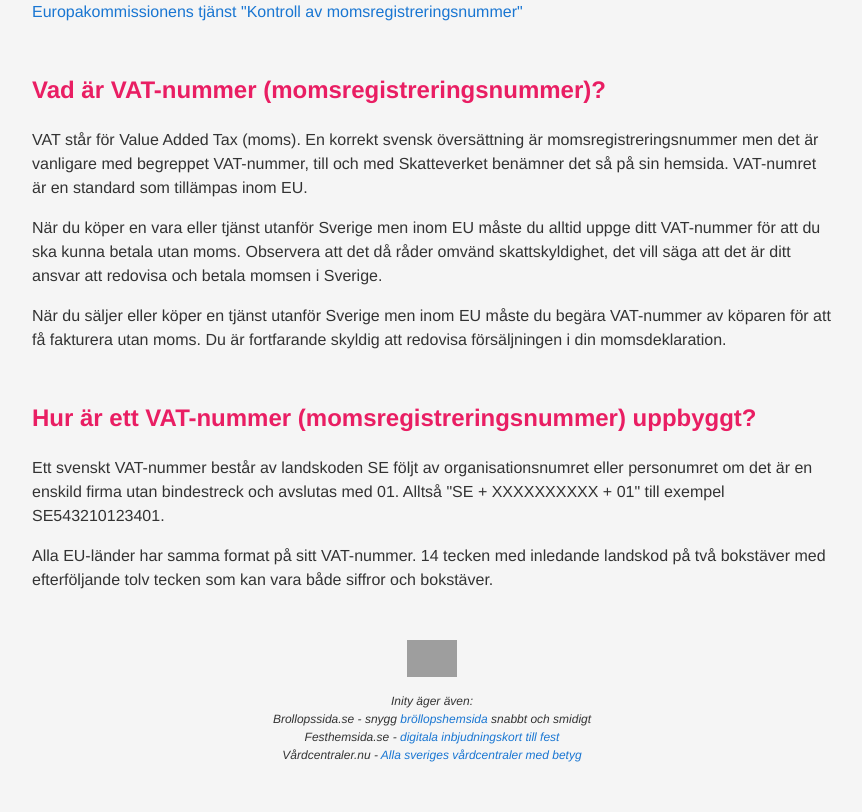
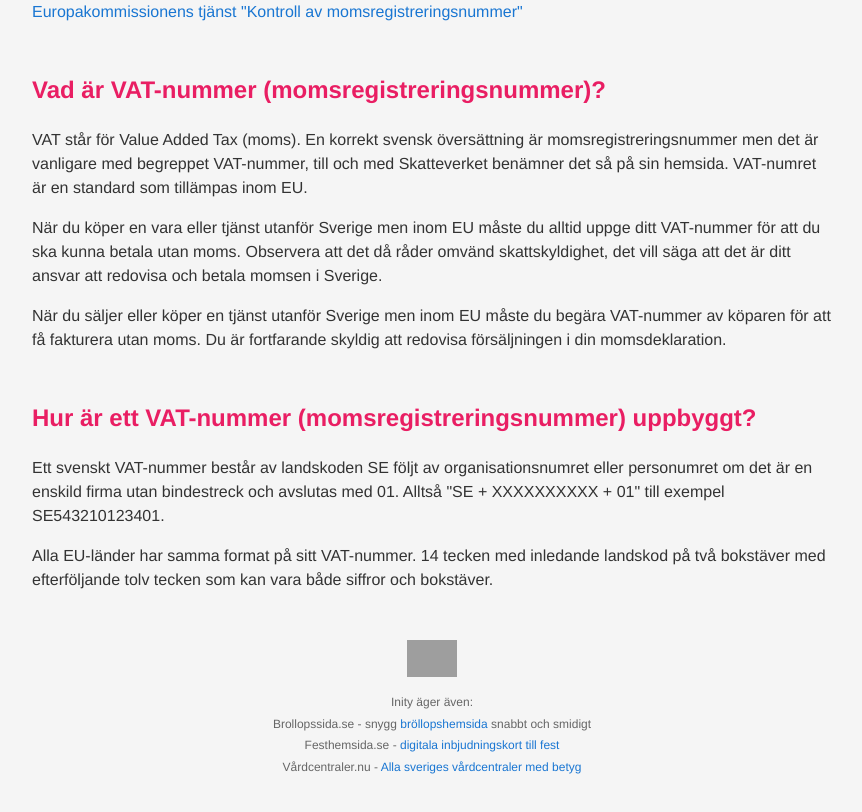
Before and after one commit to JohanDavidsson/vatnummer, a website: page index.html in a window 1280 px wide. Shown: the part 392-1204 px from the top of the page, without its empty margins (208-1070 px from the left). Drawn offline with Linux system fonts and the light colour scheme; grey boxes are pictures that could not be loaded.

Commit message:
Update main.css

```diff
--- a/css/main.css
+++ b/css/main.css
@@ -85,5 +85,6 @@ section.information {
 
 .footer .brollopssida {
 	margin-top: 10px;
-	font-style: italic;
+	color: #666;
+	line-height: 1.8;
 }
```
